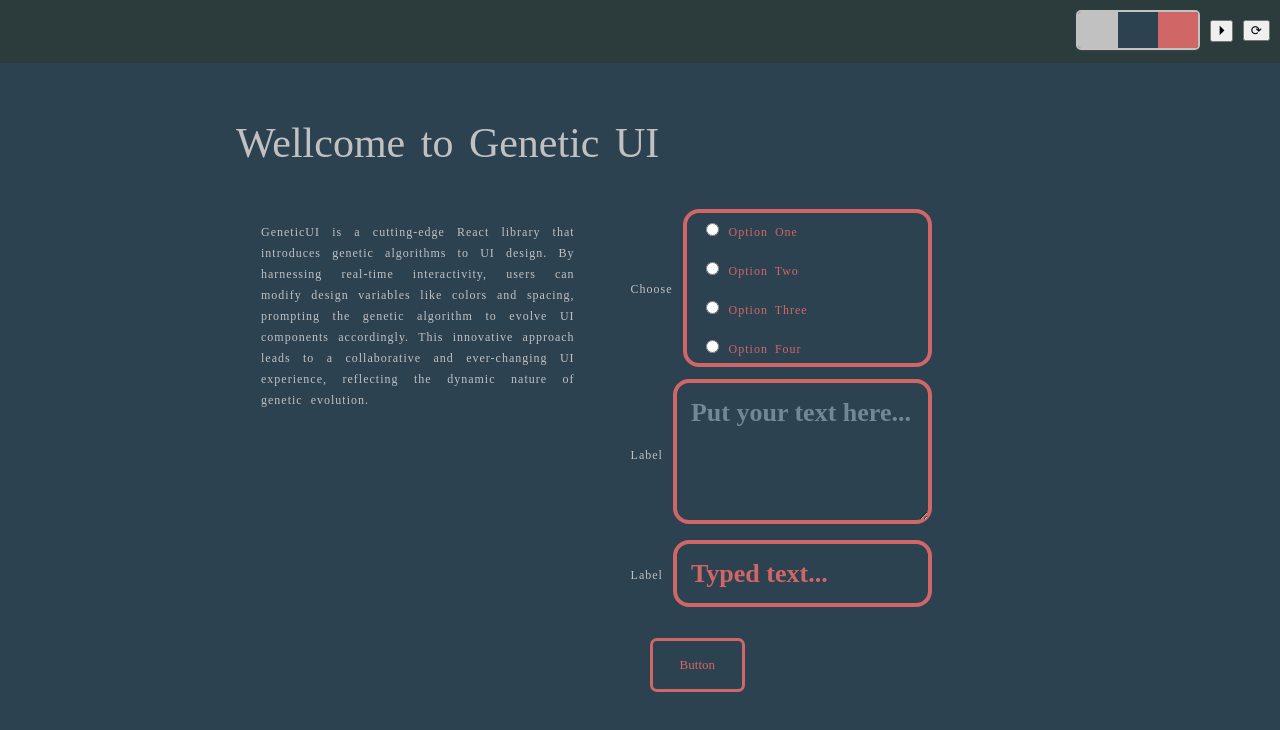
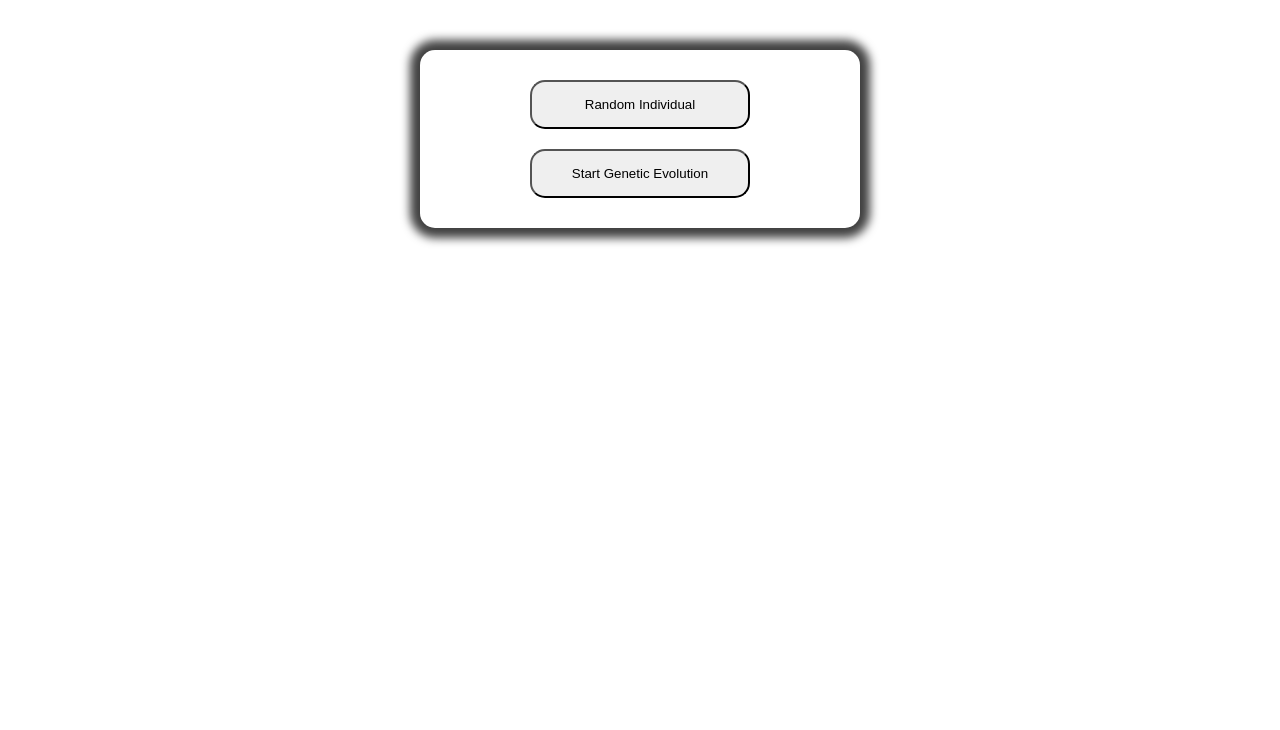
Before and after one commit to geanjunior/genui, a React (Vite) app: page / in a window 1280 px wide. Shown: the top 730 px of the page. Built offline with nearby package versions, Linux system fonts and the light colour scheme.

Commit message:
Initial menu for begining evolution

```diff
--- a/src/App.tsx
+++ b/src/App.tsx
@@ -1,10 +1,12 @@
 import { BrowserRouter, Route, Routes } from "react-router-dom"
 import RandomScreen from "./screens/random.screen"
+import HomeScreen from "./screens/home.screen"
 
 const App = () => {
   return <BrowserRouter>
     <Routes>
-      <Route path="/" Component={RandomScreen} />
+      <Route path="/" Component={HomeScreen} />
+      <Route path="/random" Component={RandomScreen} />
     </Routes>
   </BrowserRouter>
 }
--- a/src/genetic/user-interface.tsx
+++ b/src/genetic/user-interface.tsx
@@ -47,7 +47,10 @@ const UserInterface = () => {
         </GenSection>
 
         <GenAlignmentSection>
-          <GenButton onClick={() => setTimeout(() => alert("Button was clicked!"), 0)}>Button</GenButton>
+          <GenButton onClick={(evt) => {
+            setTimeout(() => alert("Button was clicked!"), 0);
+            evt.preventDefault();
+          }}>Button</GenButton>
         </GenAlignmentSection>
       </form>
     </GenSection>
--- /dev/null
+++ b/src/screens/home.screen.css
@@ -0,0 +1,20 @@
+section.home-section {
+  width: 400px;
+  text-align: center;
+
+  margin: auto;
+  margin-top: 50px;
+  margin-bottom: 50px;
+
+  padding: 20px;
+  border-radius: 15px;
+
+  box-shadow: 0 0 10px 10px rgba(0, 0, 0, 0.75);
+}
+
+section.home-section > button {
+  margin: 10px;
+  border-radius: 15px;
+  padding: 15px;
+  min-width: 220px;
+}
--- /dev/null
+++ b/src/screens/home.screen.tsx
@@ -0,0 +1,15 @@
+import { useNavigate } from "react-router-dom";
+
+import "./home.screen.css";
+
+const HomeScreen = () => {
+  const navigate = useNavigate();
+
+  return <section className="home-section">
+    <button onClick={() => navigate("/random")}>Random Individual</button>
+    <br />
+    <button>Start Genetic Evolution</button>
+  </section>;
+}
+
+export default HomeScreen;
--- a/src/screens/random.screen.tsx
+++ b/src/screens/random.screen.tsx
@@ -3,8 +3,10 @@ import { DnaSequence, UIColorPalette, generateRandomIndividual, useDesignSystemD
 
 import "./random.screen.css"
 import UserInterface from "../genetic/user-interface";
+import { useNavigate } from "react-router-dom";
 
 function RandomScreen() {
+  const navigate = useNavigate();
   const [designSystemDna, setDesignSystemDna] = useDesignSystemDna();
   const [intervalId, setIntervalId] = useState<number>();
 
@@ -48,9 +50,20 @@ function RandomScreen() {
 
   }, [designSystemDna, setDesignSystemDna, intervalId, generateRandomCallback, startAutoGenerateCallback]);
 
+  useEffect(() => {
+    return () => {
+      if (!intervalId) return;
+      clearInterval(intervalId);
+      setIntervalId(undefined);
+    }
+  }, [intervalId]);
+
   return (
     <>
       <section style={{ display: "block", height: "43px", right: 0, padding: "10px", backgroundColor: "#2C3C3C" }}>
+        <div style={{ float: "left", margin: "10px 0 0 10px" }}>
+          <button onClick={() => navigate("/")} style={{ cursor: 'pointer' }}>&larr;</button>
+        </div>
         <div style={{ float: "right", margin: "10px 0 0 10px" }}>
           <button onClick={generateRandomCallback} style={{ cursor: 'pointer' }}>&#x27F3;</button>
         </div>
```
